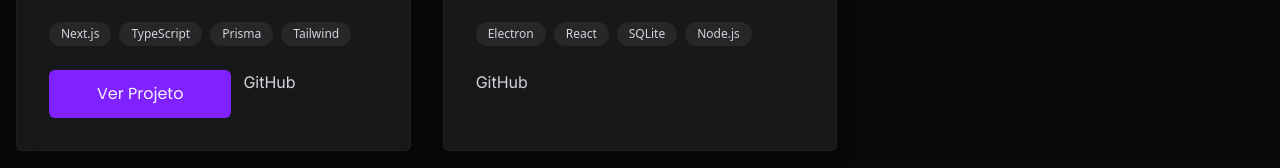
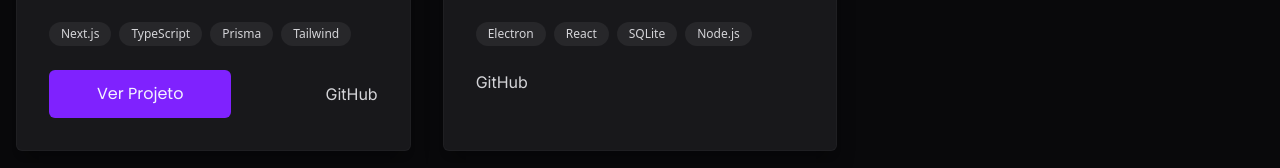
Before and after one commit to Luam-Novais/Luam-Novais, a Next.js app: page /projects in a window 1280 px wide. Shown: the part 1001-1169 px from the top of the page. Built offline with nearby package versions, Linux system fonts and the light colour scheme.

Commit message:
fix: atualizar link no componente Hero e ajustar estilo no ProjectCard

```diff
--- a/src/app/(pages)/Hero.tsx
+++ b/src/app/(pages)/Hero.tsx
@@ -22,7 +22,7 @@ export default function Hero() {
         </p>
 
         <div className="flex gap-12 mt-12">
-          <Link href={''} className="w-full md:w-fit">
+          <Link href={'/projects'} className="w-full md:w-fit">
             <PrimaryButton>
               ver projetos
               <MoveRight size={20} />
--- a/src/components/card.tsx
+++ b/src/components/card.tsx
@@ -118,7 +118,7 @@ export function ProjectCard({ project }: ProjectCardProps) {
         </div>
 
         {/* ACTIONS */}
-        <div className="flex gap-3">
+        <div className="flex items-center justify-between gap-3">
           {project.liveUrl && (
             <Link href={project.liveUrl} target="_blank" className="primary-btn">
               Ver projeto
```
